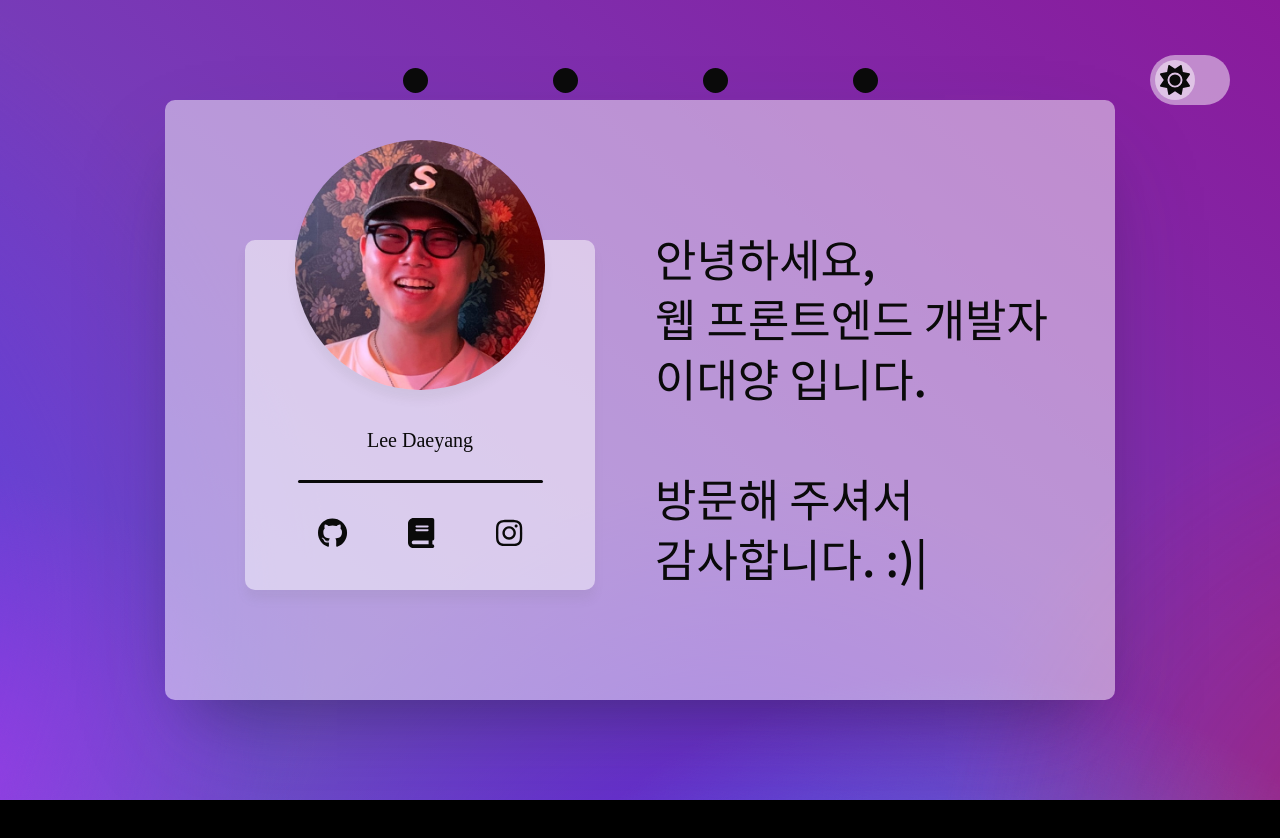
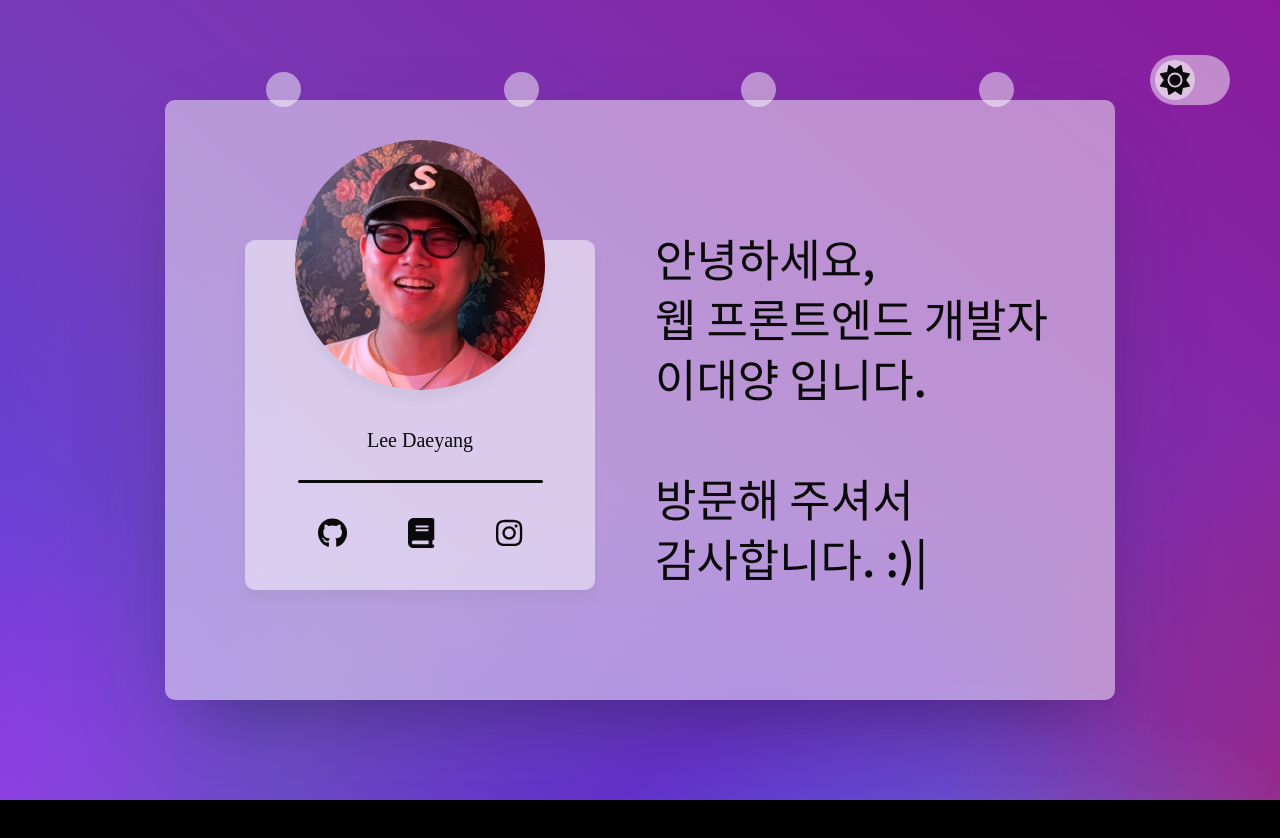
Before and after one commit to oceanlee-seoul/FE-PORTFOLIO, a React (Vite) app: page / in a window 1280 px wide. Shown: the top 838 px of the page. Built offline with nearby package versions, Linux system fonts and the light colour scheme.

Commit message:
feat: COT Design 변경

```diff
--- a/src/components/AboutMe.tsx
+++ b/src/components/AboutMe.tsx
@@ -1,5 +1,5 @@
 import styled from "styled-components";
-import { forwardRef } from "react";
+import React, { forwardRef } from "react";
 
 const AboutMeContainer = styled.div`
   position: relative;
@@ -26,4 +26,4 @@ const AboutMe = forwardRef<HTMLDivElement>((props, ref) => {
   );
 });
 
-export default AboutMe;
+export default React.memo(AboutMe);
--- a/src/components/ContentsOfTable.tsx
+++ b/src/components/ContentsOfTable.tsx
@@ -11,23 +11,50 @@ import Projects from "@components/Projects";
 const COTWrapper = styled.div`
   position: absolute;
   z-index: 300;
-  width: 600px;
-  height: 100px;
+  width: 950px;
+  height: 60px;
   display: flex;
   flex-direction: row;
-  top: 30px;
+  top: 60px;
   left: 50%;
   transform: translateX(-50%);
   justify-content: space-around;
   align-items: center;
   position: fixed;
+  border-radius: 100px;
+  transition: 0.3s;
+`;
+const COTItemsContainer = styled.div`
+  flex: 1;
+  text-align: center;
 `;
 const COTItems = styled.button`
-  width: 25px;
-  height: 25px;
+  width: 35px;
+  height: 35px;
   border-radius: 50%;
   border: none;
   cursor: pointer;
+  transition: 0.3s;
+  position: relative;
+  &::before {
+    content: attr(data-text);
+    position: absolute;
+    top: 47%;
+    left: 50%;
+    transform: translate(-50%, -50%);
+    opacity: 0;
+    transition: 0.3s;
+    font-family: "Noto Sans KR", sans-serif;
+    font-weight: 600;
+  }
+  &:hover {
+    width: 70px;
+    border-radius: 25px;
+
+    &::before {
+      opacity: 1;
+    }
+  }
 `;
 
 const ContentsOfTable = () => {
@@ -64,31 +91,51 @@ const ContentsOfTable = () => {
 
   return (
     <div>
-      <COTWrapper>
+      <COTWrapper
+      // style={{ backgroundColor: colorSelector(displayMode, "container") }}
+      >
+        <COTItemsContainer>
           <COTItems
             style={{
-            backgroundColor: colorSelector(displayMode, "font"),
+              backgroundColor: colorSelector(displayMode, "container"),
+              color: colorSelector(displayMode, "font"),
             }}
             onClick={scrollToHome}
-        />
+            data-text={"HOME"}
+          ></COTItems>
+        </COTItemsContainer>
+        <COTItemsContainer>
           <COTItems
             style={{
-            backgroundColor: colorSelector(displayMode, "font"),
+              backgroundColor: colorSelector(displayMode, "container"),
+              color: colorSelector(displayMode, "font"),
             }}
             onClick={scrollToAboutMe}
-        />
+            data-text={"ABOUT"}
+          >
+            {" "}
+          </COTItems>
+        </COTItemsContainer>
+        <COTItemsContainer>
           <COTItems
             style={{
-            backgroundColor: colorSelector(displayMode, "font"),
+              backgroundColor: colorSelector(displayMode, "container"),
+              color: colorSelector(displayMode, "font"),
             }}
             onClick={scrollToSkills}
-        />
+            data-text={"SKILLS"}
+          ></COTItems>
+        </COTItemsContainer>
+        <COTItemsContainer>
           <COTItems
             style={{
-            backgroundColor: colorSelector(displayMode, "font"),
+              backgroundColor: colorSelector(displayMode, "container"),
+              color: colorSelector(displayMode, "font"),
             }}
             onClick={scrollToProjects}
-        />
+            data-text={"PROJECTS"}
+          ></COTItems>
+        </COTItemsContainer>
       </COTWrapper>
       <Home ref={homeRef} />
       <AboutMe ref={aboutMeRef} />
--- a/src/components/Home.tsx
+++ b/src/components/Home.tsx
@@ -1,5 +1,5 @@
 import { AppContextForDisplayMode } from "@src/App";
-import { useContext, forwardRef } from "react";
+import React, { useContext, forwardRef } from "react";
 import Styles from "@styles/Home.module.scss";
 import { TypeAnimation } from "react-type-animation";
 import ProfileCard from "@components/ProfileCard";
@@ -62,4 +62,4 @@ const Home = forwardRef<HTMLDivElement>((props, ref) => {
   );
 });
 
-export default Home;
+export default React.memo(Home);
--- a/src/components/Projects.tsx
+++ b/src/components/Projects.tsx
@@ -1,5 +1,5 @@
 import styled from "styled-components";
-import { forwardRef } from "react";
+import React, { forwardRef } from "react";
 
 const ProjectContainer = styled.div`
   position: relative;
@@ -26,4 +26,4 @@ const Projects = forwardRef<HTMLDivElement>((props, ref) => {
   );
 });
 
-export default Projects;
+export default React.memo(Projects);
--- a/src/components/Skills.tsx
+++ b/src/components/Skills.tsx
@@ -1,5 +1,5 @@
 import styled from "styled-components";
-import { forwardRef } from "react";
+import React, { forwardRef } from "react";
 
 const SkillsContainer = styled.div`
   position: relative;
@@ -26,4 +26,4 @@ const Skills = forwardRef<HTMLDivElement>((props, ref) => {
   );
 });
 
-export default Skills;
+export default React.memo(Skills);
--- a/src/index.css
+++ b/src/index.css
@@ -2,7 +2,7 @@
    v2.0 | 20110126
    License: none (public domain)
 */
-
+@import url("https://fonts.googleapis.com/css2?family=IBM+Plex+Sans:ital,wght@0,100;0,200;0,300;0,400;0,500;0,600;0,700;1,100;1,200;1,300;1,400;1,500;1,600;1,700&family=Noto+Sans+KR:wght@100;200;300;400;500;600;700;800;900&family=Roboto:ital,wght@0,100;0,300;0,400;0,500;0,700;0,900;1,100;1,300;1,400;1,500;1,700;1,900&display=swap");
 html,
 body,
 div,
```
Lines whose indentation alone changed are shown as unchanged.
